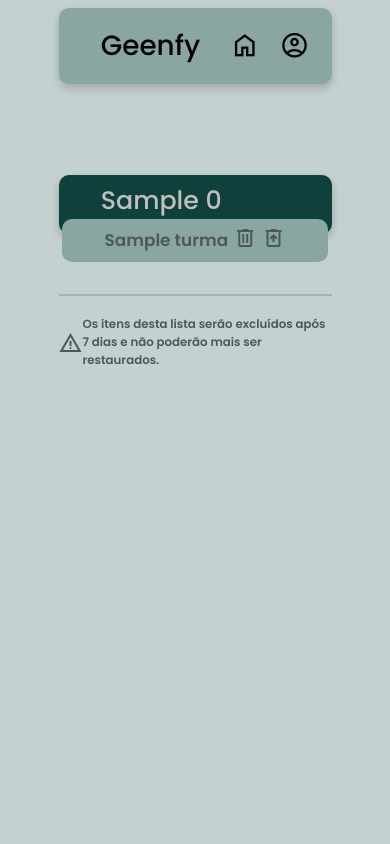
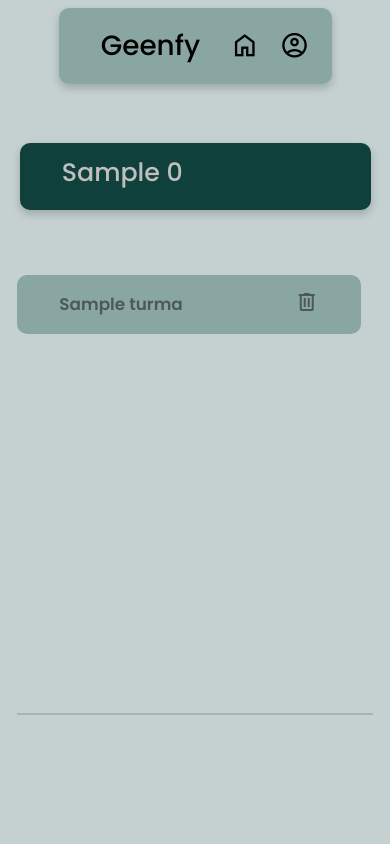
Before and after one commit to anatxzier/ProjetoRPA, a Django app: template RPA/geenfy/templates/armazenamento.html in a window 390 px wide. Run offline with Django 3.2, Linux system fonts and the light colour scheme; the template is opened without the code that fills it: most values are stand-ins (such as "Sample title", 1, 10 or a date in 2020); some libraries are stand-ins or nearby versions.

Commit message:
. Co-authored-by: Letícia Paiva <lerpaiva@users.noreply.github.com>

```diff
--- a/RPA/geenfy/templates/armazenamento.html
+++ b/RPA/geenfy/templates/armazenamento.html
@@ -20,21 +20,13 @@
                 <span id="buttonModalDelete" class="material-symbols-outlined iconeSala">
                     delete
                 </span>
-                <span id="buttonModalRestore" class="material-symbols-outlined iconeSala">
+                <!-- <span id="buttonModalRestore" class="material-symbols-outlined iconeSala">
                     restore_from_trash
-                </span>
+                </span> -->
             </div>
             {% endfor %}
         </div>
         <hr class="linha">
-        <div class="linha-wrapper">
-            <div class="alinhamentoTexto">
-                <span class="material-symbols-outlined iconeSala">
-                    warning
-                </span>
-                <p class="info">Os itens desta lista serão excluídos após 7 dias e não poderão mais ser restaurados.<p>
-            </div>
-        </div>
 
         <div id="modalDelete" class="modalDeleteRestore">
             <div class="modal-contentDeleteRestore">
@@ -49,7 +41,7 @@
 
             </div>
         </div>
-        <div id="modalRestore" class="modalDeleteRestore">
+        <!-- <div id="modalRestore" class="modalDeleteRestore">
             <div class="modal-contentDeleteRestore">
                 <span class="closeDeleteRestore">&times;</span>
                 <h3 class="pergunta">Deseja restaurar esse item?</h3>
@@ -60,7 +52,7 @@
                 </div>
 
 
-            </div>
+            </div> -->
         </div>
     </div>
 </main>
--- a/RPA/static/css/styleArmazenamento.css
+++ b/RPA/static/css/styleArmazenamento.css
@@ -9,6 +9,7 @@
     align-items: center;
     flex-direction: column;
     padding-top: 37vh;
+    box-sizing: border-box;
 }
 
 .navbarArmazenamento-custom {
@@ -27,6 +28,7 @@
     align-items: center;
     justify-content: space-between;
     margin-bottom: 2rem;
+    overflow-y: auto;
 }
 
 .navbarArmazenamento-brand {
@@ -49,7 +51,7 @@
 .sala{
     background-color: #8AA6A3;
     border-radius: 10px;
-    width: 68vw;
+    width: 66vw;
     height: 7vh;
     display: flex;
     flex-direction: row;
@@ -196,7 +198,7 @@
     position: relative;
     padding-bottom: 1rem;
     padding-right: 0rem;
-    margin-right: 0rem;
+    margin-right: 1rem;
     width: 100%;
     margin-bottom: 1rem;
 
@@ -204,6 +206,7 @@
 
 .listaFiles::-webkit-scrollbar {
     width: 0.3rem;
+
 }
 
 .listaFiles::-webkit-scrollbar-thumb {
@@ -215,41 +218,63 @@
 
 
 @media (max-width: 768px) {
-    .containerArmazenamento .sala {
-        margin: 0 auto
+    .containerArmazenamento {
+        padding-top: 30vh;
+    }
+
+    .navbarArmazenamento-custom {
+        width: 90vw;
+        height: 10vh;
+        margin: 0 auto;
+    }
+
+    .sala {
+        margin-right: 0rem;
+        margin-left:0rem;
+        width: 98%;
 
     }
-    .containerArmazenamento .navbarLixeira-custom {
-        height: 9vh;
-        margin: 0 auto;
+
+    .alinhamentoTexto .info {
+        font-size: 1.6vh;
     }
-    .containerArmazenamento {
-        margin-top: 0;
-        padding-top: 30vh;
-    }
-    .linha-wrapper{
-        margin-top: 1rem;
-    }
-    .alinhamentoTexto .info {
-        font-size: 1.7vh;
+    .listaFiles{
+        height: 60vh;
+        width: 90vw;
+        margin-left: 0rem;
+        margin-right: 0.3rem;
     }
 }
 
 @media (max-width: 500px) {
-    .containerArmazenamento .sala {
-        height: 5vh
+    .containerArmazenamento {
+        padding-top: 25vh;
     }
-    .containerArmazenamento .navbarArmazenamento-custom {
-        height: 7vh;
+
+    .navbarArmazenamento-custom {
+        height: 8vh;
     }
-    .containerArmazenamento {
-        margin-top: 0;
-        padding-top: 26vh;
+
+    .sala {
+        margin-right: 0;
+        margin-left:0;
+        width: 98%;
+
     }
-    .linha-wrapper{
-        margin-top: 1rem;
-    }
+
     .alinhamentoTexto .info {
         font-size: 1.4vh;
     }
+
+    .modal-contentDeleteRestore {
+        width: 80%;
+    }
+    .listaFiles{
+        margin-top: 4rem;
+        height: 50vh;
+        width: 90vw;
+        margin-left: 0rem;
+        margin-right: 0.3rem;
+    }
+
 }
--- a/RPA/static/css/styleProcesso.css
+++ b/RPA/static/css/styleProcesso.css
@@ -18,7 +18,6 @@ p{
     width: 70vw;
     height: 12vh;
     margin: 0 auto;
-    position: fixed;
     top: calc(15vh + 1rem);
     left: 0;
     right: 0;
```
Also changed, not shown: RPA/db.sqlite3.
